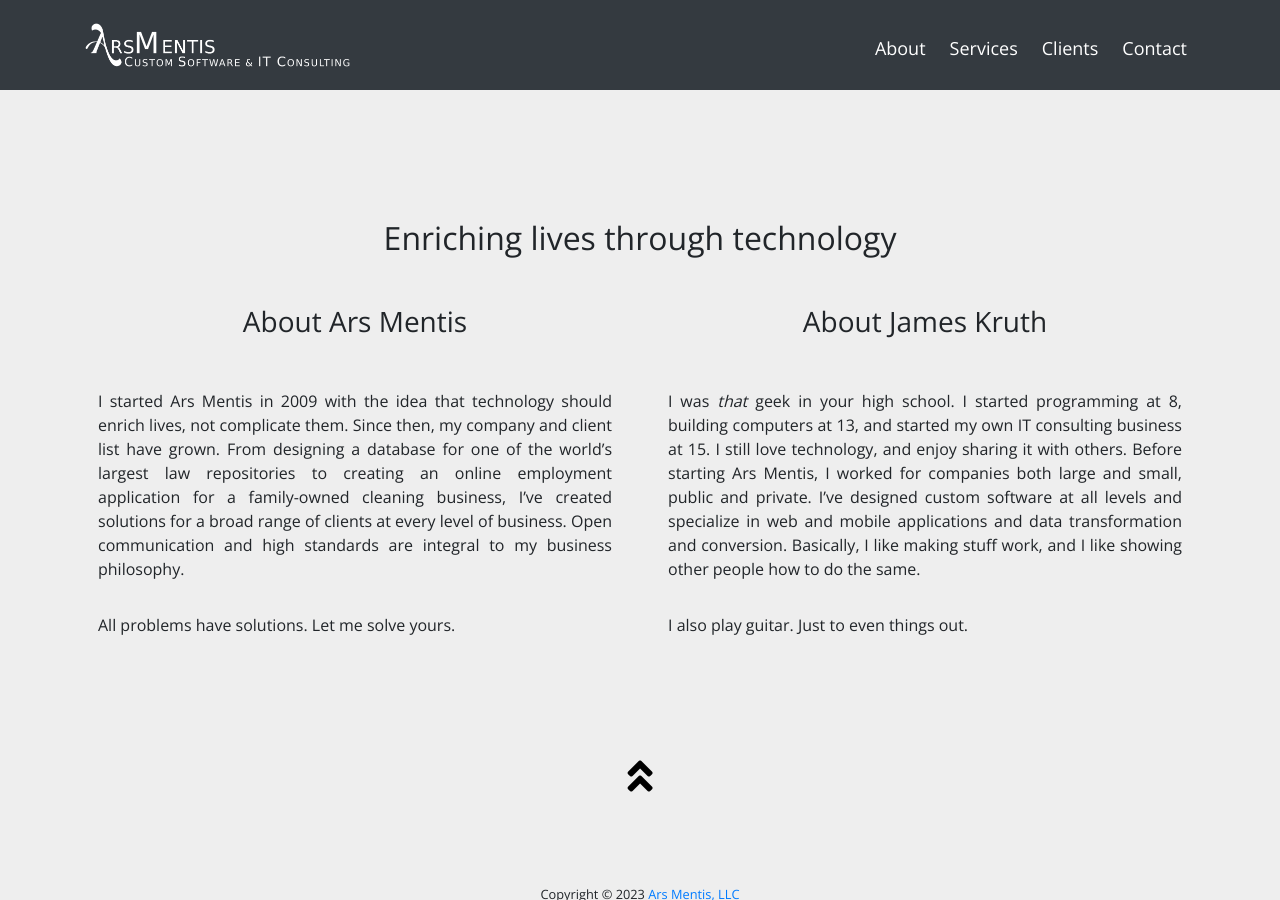
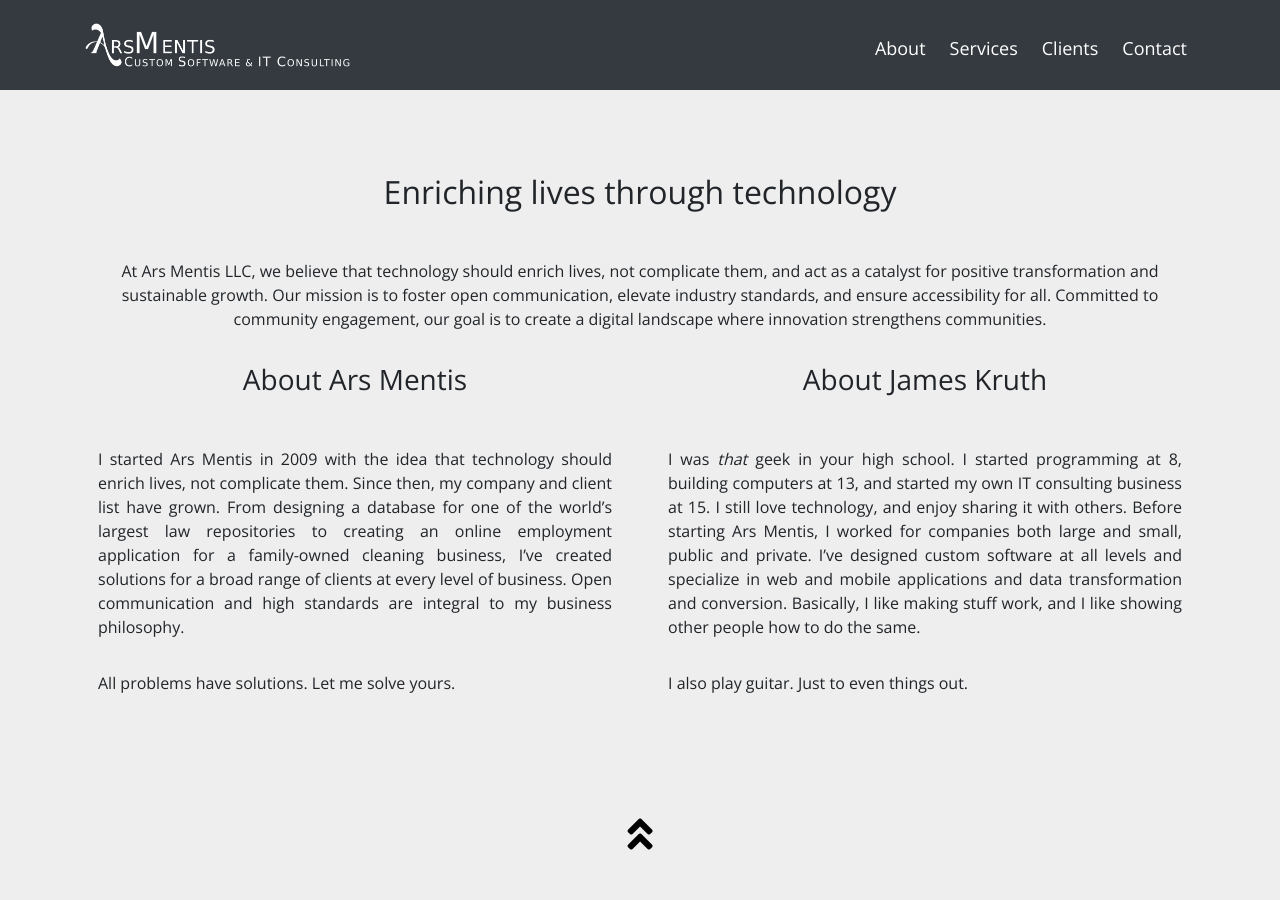
Before and after one commit to arsmentis/arsmentis-site, a Jekyll site: the page built from about.md, in a window 1280 px wide and 900 px high, scrolled down 421 px. Built offline with Jekyll 4.4.1, drawn with Linux system fonts in a browser that asks for light colours; some web fonts are replaced.

Commit message:
Adds mission to about page

```diff
--- a/_layouts/about.html
+++ b/_layouts/about.html
@@ -30,6 +30,12 @@
   <div class="row fs-row">
     <div class="col-12">
       <h2 class="text-center fs-h2">{{ page.subtitle }}</h2>
+      <p class="text-center fs-p">At Ars Mentis LLC, we believe that technology
+        should enrich lives, not complicate them, and act as a catalyst for
+        positive transformation and sustainable growth. Our mission is to foster
+        open communication, elevate industry standards, and ensure accessibility
+        for all. Committed to community engagement, our goal is to create a
+        digital landscape where innovation strengthens communities.</p>
     </div>
   </div>
   <div class="row fs-row">
```
